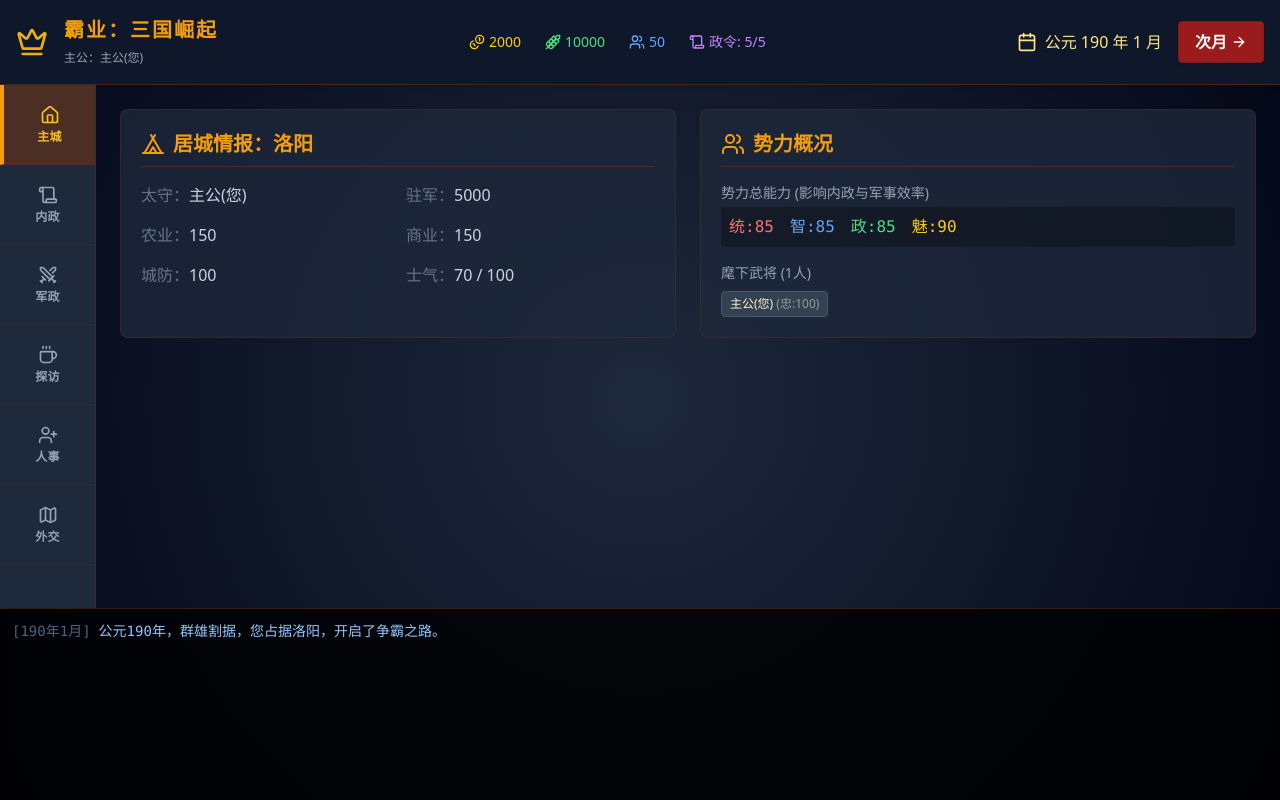
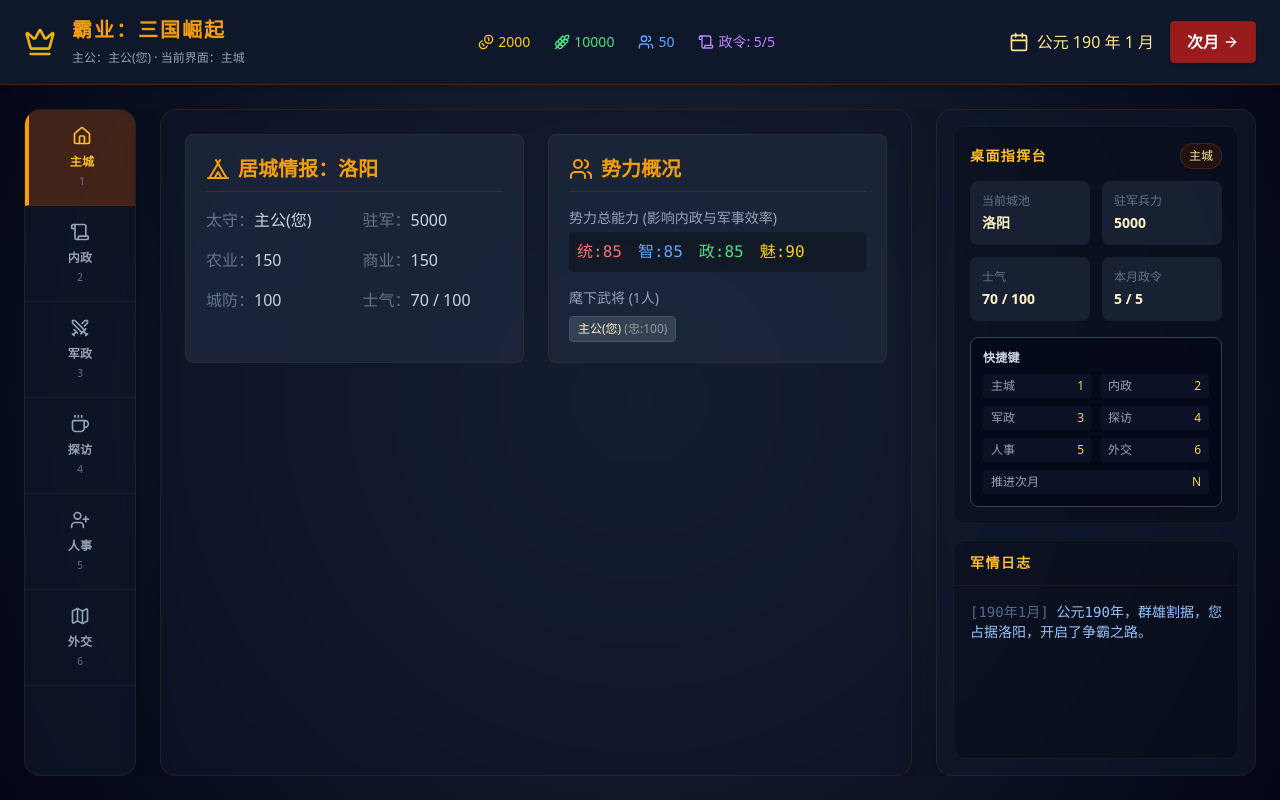
Before and after one commit to onovich/Hegemony, a React (Vite) app: page / in a window 1280 px wide. Built offline with nearby package versions, Linux system fonts and the light colour scheme.

Commit message:
feat: adapt gameplay layout for desktop

```diff
--- a/origin/App.jsx
+++ b/origin/App.jsx
@@ -4,6 +4,15 @@ import {
     Map, Scroll, Calendar, Home, Coffee, ShoppingBag,
     Tent, Flag, ArrowRight, MessageSquareWarning, Crown
 } from 'lucide-react';
+
+const TAB_ITEMS = [
+    { id: 'HOME', icon: Home, label: '主城', shortcut: '1' },
+    { id: 'COUNCIL', icon: Scroll, label: '内政', shortcut: '2' },
+    { id: 'ARMY', icon: Swords, label: '军政', shortcut: '3' },
+    { id: 'TOWN', icon: Coffee, label: '探访', shortcut: '4' },
+    { id: 'PERSONNEL', icon: UserPlus, label: '人事', shortcut: '5' },
+    { id: 'DIPLOMACY', icon: Map, label: '外交', shortcut: '6' },
+];
 
 // --- Initial Data ---
 const INITIAL_DATE = { year: 190, month: 1 };
@@ -67,6 +76,7 @@ export default function App() {
     const [inventory, setInventory] = useState([]);
     const [logs, setLogs] = useState([{ id: 0, text: '公元190年，群雄割据，您占据洛阳，开启了争霸之路。', type: 'system' }]);
     const [activeTab, setActiveTab] = useState('HOME');
+    const [isDesktop, setIsDesktop] = useState(false);
     const logsEndRef = useRef(null);
 
     // Auto-scroll logs
@@ -75,6 +85,21 @@ export default function App() {
             logsEndRef.current.scrollIntoView({ behavior: 'smooth' });
         }
     }, [logs]);
+
+    useEffect(() => {
+        const mediaQuery = window.matchMedia('(min-width: 1024px)');
+        const syncViewport = (event) => setIsDesktop(event.matches);
+
+        setIsDesktop(mediaQuery.matches);
+
+        if (typeof mediaQuery.addEventListener === 'function') {
+            mediaQuery.addEventListener('change', syncViewport);
+            return () => mediaQuery.removeEventListener('change', syncViewport);
+        }
+
+        mediaQuery.addListener(syncViewport);
+        return () => mediaQuery.removeListener(syncViewport);
+    }, []);
 
     // --- Helpers ---
     const addLog = (text, type = 'normal') => {
@@ -92,6 +117,7 @@ export default function App() {
 
     const getPlayerOfficers = () => officers.filter(o => o.faction === 'player');
     const getPlayerCity = () => Object.values(cities).find(c => c.owner === 'player');
+    const activeTabLabel = TAB_ITEMS.find(item => item.id === activeTab)?.label ?? '主城';
 
     // Calculate total stats for player
     const getTotalStats = () => {
@@ -170,6 +196,39 @@ export default function App() {
             alert("恭喜您，一统天下！");
         }
     };
+
+    useEffect(() => {
+        if (!isDesktop) return;
+
+        const handleKeydown = (event) => {
+            const target = event.target;
+            const isEditable = target instanceof HTMLElement && (
+                target.tagName === 'INPUT' ||
+                target.tagName === 'TEXTAREA' ||
+                target.tagName === 'SELECT' ||
+                target.isContentEditable
+            );
+
+            if (isEditable || event.metaKey || event.ctrlKey || event.altKey) {
+                return;
+            }
+
+            const tabMatch = TAB_ITEMS.find(item => item.shortcut === event.key);
+            if (tabMatch) {
+                event.preventDefault();
+                setActiveTab(tabMatch.id);
+                return;
+            }
+
+            if (event.key === 'n' || event.key === 'N') {
+                event.preventDefault();
+                nextMonth();
+            }
+        };
+
+        window.addEventListener('keydown', handleKeydown);
+        return () => window.removeEventListener('keydown', handleKeydown);
+    }, [isDesktop, activeTab, date, ap, resources, cities, factions, officers, inventory, logs]);
 
     // 2. Exploration (民间探访)
     const exploreLocation = (location) => {
@@ -443,12 +502,13 @@ export default function App() {
     // --- Sub-Components (Renderers) ---
 
     const renderHeader = () => (
-        <div className="bg-slate-900 border-b border-amber-900/50 p-4 flex flex-wrap justify-between items-center text-amber-50 shadow-md">
+        <div className="bg-slate-900 border-b border-amber-900/50 p-4 lg:px-6 text-amber-50 shadow-md">
+            <div className="mx-auto flex max-w-7xl flex-wrap items-center justify-between gap-4">
             <div className="flex items-center space-x-4">
                 <Crown className="w-8 h-8 text-yellow-500" />
                 <div>
                     <h1 className="text-xl font-bold tracking-widest text-amber-500">霸业：三国崛起</h1>
-                    <span className="text-xs text-slate-400">主公：{officers.find(o=>o.id==='player_ruler')?.name}</span>
+                    <span className="text-xs text-slate-400">主公：{officers.find(o=>o.id==='player_ruler')?.name}{isDesktop ? ` · 当前界面：${activeTabLabel}` : ''}</span>
                 </div>
             </div>
             <div className="flex space-x-6 text-sm font-medium mt-2 sm:mt-0">
@@ -467,36 +527,33 @@ export default function App() {
                 </button>
             </div>
             </div>
+        </div>
     );
 
     const renderNav = () => {
-        const navItems = [
-            { id: 'HOME', icon: <Home className="w-5 h-5"/>, label: '主城' },
-            { id: 'COUNCIL', icon: <Scroll className="w-5 h-5"/>, label: '内政' },
-            { id: 'ARMY', icon: <Swords className="w-5 h-5"/>, label: '军政' },
-            { id: 'TOWN', icon: <Coffee className="w-5 h-5"/>, label: '探访' },
-            { id: 'PERSONNEL', icon: <UserPlus className="w-5 h-5"/>, label: '人事' },
-            { id: 'DIPLOMACY', icon: <Map className="w-5 h-5"/>, label: '外交' },
-        ];
+        return (
+            <div className="w-24 bg-slate-800 flex flex-col border-r border-amber-900/30 flex-shrink-0 lg:w-28 lg:rounded-2xl lg:border lg:border-amber-900/30 lg:bg-slate-900/70 lg:shadow-2xl lg:backdrop-blur-sm lg:overflow-hidden">
+                {TAB_ITEMS.map(item => {
+                    const Icon = item.icon;
 
                     return (
-            <div className="w-24 bg-slate-800 flex flex-col border-r border-amber-900/30 flex-shrink-0">
-                {navItems.map(item => (
                     <button
                         key={item.id}
                         onClick={() => setActiveTab(item.id)}
-                        className={`flex flex-col items-center justify-center p-4 h-20 transition-colors border-b border-amber-900/20 ${activeTab === item.id ? 'bg-amber-900/50 text-amber-400 border-l-4 border-l-amber-500' : 'text-slate-400 hover:bg-slate-700 hover:text-amber-200'}`}
+                        title={isDesktop ? `${item.label} (${item.shortcut})` : item.label}
+                        className={`flex flex-col items-center justify-center p-4 h-20 transition-colors border-b border-amber-900/20 focus:outline-none focus-visible:ring-2 focus-visible:ring-amber-400/60 ${activeTab === item.id ? 'bg-amber-900/50 text-amber-400 border-l-4 border-l-amber-500' : 'text-slate-400 hover:bg-slate-700 hover:text-amber-200'} ${isDesktop ? 'lg:h-24 lg:gap-1' : ''}`}
                     >
-                        {item.icon}
+                        <Icon className="w-5 h-5 lg:w-6 lg:h-6"/>
                         <span className="text-xs mt-1 font-bold tracking-wide">{item.label}</span>
+                        {isDesktop && <span className="text-[10px] text-slate-500">{item.shortcut}</span>}
                     </button>
-                ))}
+                )})}
             </div>
         );
     };
 
-    const renderLog = () => (
-        <div className="h-48 bg-black/80 border-t border-amber-900/50 p-3 overflow-y-auto font-mono text-sm shadow-inner shrink-0">
+    const renderLog = (className = 'h-48 bg-black/80 border-t border-amber-900/50 p-3 overflow-y-auto font-mono text-sm shadow-inner shrink-0') => (
+        <div className={className}>
             {logs.map((log) => (
                 <div key={log.id} className={`mb-1 ${log.type === 'error' ? 'text-red-400' : log.type === 'success' ? 'text-green-400' : log.type === 'warning' ? 'text-yellow-400' : log.type === 'system' ? 'text-blue-300' : 'text-slate-300'}`}>
                     <span className="opacity-50 mr-2">[{date.year}年{date.month}月]</span>
@@ -506,6 +563,59 @@ export default function App() {
             <div ref={logsEndRef} />
         </div>
     );
+
+    const renderDesktopSidebar = () => {
+        const myCity = getPlayerCity();
+
+        return (
+            <aside className="hidden lg:flex lg:w-[320px] lg:flex-col lg:gap-4 lg:overflow-hidden lg:rounded-2xl lg:border lg:border-amber-900/30 lg:bg-slate-900/70 lg:p-4 lg:shadow-2xl lg:backdrop-blur-sm">
+                <div className="rounded-xl border border-amber-900/20 bg-black/20 p-4">
+                    <div className="mb-3 flex items-center justify-between">
+                        <h2 className="text-sm font-bold tracking-widest text-amber-400">桌面指挥台</h2>
+                        <span className="rounded-full border border-amber-800/40 bg-amber-950/40 px-2 py-1 text-xs text-amber-200">{activeTabLabel}</span>
+                    </div>
+                    <div className="grid grid-cols-2 gap-3 text-sm text-slate-300">
+                        <div className="rounded-lg bg-slate-800/70 p-3">
+                            <div className="text-xs text-slate-500">当前城池</div>
+                            <div className="mt-1 font-bold text-amber-100">{myCity.name}</div>
+                        </div>
+                        <div className="rounded-lg bg-slate-800/70 p-3">
+                            <div className="text-xs text-slate-500">驻军兵力</div>
+                            <div className="mt-1 font-bold text-amber-100">{myCity.troops}</div>
+                        </div>
+                        <div className="rounded-lg bg-slate-800/70 p-3">
+                            <div className="text-xs text-slate-500">士气</div>
+                            <div className="mt-1 font-bold text-amber-100">{myCity.morale} / 100</div>
+                        </div>
+                        <div className="rounded-lg bg-slate-800/70 p-3">
+                            <div className="text-xs text-slate-500">本月政令</div>
+                            <div className="mt-1 font-bold text-amber-100">{ap} / {MAX_AP}</div>
+                        </div>
+                    </div>
+                    <div className="mt-4 rounded-lg border border-slate-700 bg-slate-950/60 p-3 text-xs text-slate-400">
+                        <div className="mb-2 font-bold tracking-wide text-slate-300">快捷键</div>
+                        <div className="grid grid-cols-2 gap-2">
+                            {TAB_ITEMS.map(item => (
+                                <div key={item.id} className="flex items-center justify-between rounded bg-slate-900/70 px-2 py-1">
+                                    <span>{item.label}</span>
+                                    <span className="text-amber-300">{item.shortcut}</span>
+                                </div>
+                            ))}
+                            <div className="col-span-2 flex items-center justify-between rounded bg-slate-900/70 px-2 py-1">
+                                <span>推进次月</span>
+                                <span className="text-amber-300">N</span>
+                            </div>
+                        </div>
+                    </div>
+                </div>
+
+                <div className="min-h-0 flex-1 overflow-hidden rounded-xl border border-amber-900/20 bg-black/20">
+                    <div className="border-b border-amber-900/20 px-4 py-3 text-sm font-bold tracking-widest text-amber-400">军情日志</div>
+                    {renderLog('h-full overflow-y-auto p-4 font-mono text-sm')}
+                </div>
+            </aside>
+        );
+    };
 
     // --- Tab Contents ---
 
@@ -665,32 +775,35 @@ export default function App() {
             <p className="text-center text-slate-400 mb-8 text-sm">微服私访，体察民情，或许会有意想不到的收获。(每次消耗 1 政令)</p>
 
             <div className="grid grid-cols-1 md:grid-cols-3 gap-6">
-                <div
+                <button
+                    type="button"
                     onClick={() => exploreLocation('tavern')}
-                    className="bg-slate-800 hover:bg-slate-700 cursor-pointer p-8 rounded-lg border-2 border-amber-900/30 text-center transition flex flex-col items-center justify-center h-64 shadow-lg group"
+                    className="bg-slate-800 hover:bg-slate-700 cursor-pointer p-8 rounded-lg border-2 border-amber-900/30 text-center transition flex flex-col items-center justify-center h-64 shadow-lg group focus:outline-none focus-visible:ring-2 focus-visible:ring-amber-400/60"
                 >
                     <Coffee className="w-16 h-16 text-amber-600 mb-4 group-hover:scale-110 transition-transform"/>
                     <h3 className="text-xl text-amber-100 font-bold mb-2">酒馆</h3>
                     <p className="text-slate-400 text-sm">鱼龙混杂之地。可打听情报，或结识在野的名士武将。</p>
-                </div>
+                </button>
 
-                <div
+                <button
+                    type="button"
                     onClick={() => exploreLocation('market')}
-                    className="bg-slate-800 hover:bg-slate-700 cursor-pointer p-8 rounded-lg border-2 border-amber-900/30 text-center transition flex flex-col items-center justify-center h-64 shadow-lg group"
+                    className="bg-slate-800 hover:bg-slate-700 cursor-pointer p-8 rounded-lg border-2 border-amber-900/30 text-center transition flex flex-col items-center justify-center h-64 shadow-lg group focus:outline-none focus-visible:ring-2 focus-visible:ring-amber-400/60"
                 >
                     <ShoppingBag className="w-16 h-16 text-yellow-600 mb-4 group-hover:scale-110 transition-transform"/>
                     <h3 className="text-xl text-amber-100 font-bold mb-2">市集</h3>
                     <p className="text-slate-400 text-sm">商贾云集。巡视可获得额外税收，偶尔能淘到稀世珍宝。</p>
-                </div>
+                </button>
 
-                <div
+                <button
+                    type="button"
                     onClick={() => exploreLocation('street')}
-                    className="bg-slate-800 hover:bg-slate-700 cursor-pointer p-8 rounded-lg border-2 border-amber-900/30 text-center transition flex flex-col items-center justify-center h-64 shadow-lg group"
+                    className="bg-slate-800 hover:bg-slate-700 cursor-pointer p-8 rounded-lg border-2 border-amber-900/30 text-center transition flex flex-col items-center justify-center h-64 shadow-lg group focus:outline-none focus-visible:ring-2 focus-visible:ring-amber-400/60"
                 >
                     <Users className="w-16 h-16 text-blue-500 mb-4 group-hover:scale-110 transition-transform"/>
                     <h3 className="text-xl text-amber-100 font-bold mb-2">街道</h3>
                     <p className="text-slate-400 text-sm">安抚百姓，倾听民声。可提升民心，或获得富商的粮草捐赠。</p>
-                </div>
+                </button>
             </div>
 
             {/* Inventory Display */}
@@ -825,12 +938,13 @@ export default function App() {
         <div className="min-h-screen bg-slate-950 flex flex-col font-sans select-none" style={{ backgroundImage: 'radial-gradient(circle at center, #1e293b 0%, #020617 100%)' }}>
             {renderHeader()}
 
-            <div className="flex flex-1 overflow-hidden">
+            <div className="flex flex-1 overflow-hidden lg:px-6 lg:py-6">
+                <div className="flex flex-1 overflow-hidden lg:mx-auto lg:max-w-7xl lg:gap-6">
                     {renderNav()}
 
-                <main className="flex-1 flex flex-col relative overflow-y-auto">
+                    <main className="flex-1 flex flex-col relative overflow-y-auto lg:rounded-2xl lg:border lg:border-amber-900/30 lg:bg-slate-900/60 lg:shadow-2xl lg:backdrop-blur-sm">
                         {/* View Switcher */}
-                    <div className="flex-1 pb-4">
+                        <div className="flex-1 pb-4 lg:pb-6">
                             {activeTab === 'HOME' && renderHome()}
                             {activeTab === 'COUNCIL' && renderCouncil()}
                             {activeTab === 'ARMY' && renderArmy()}
@@ -839,10 +953,15 @@ export default function App() {
                             {activeTab === 'DIPLOMACY' && renderDiplomacy()}
                         </div>
                     </main>
+
+                    {renderDesktopSidebar()}
+                </div>
             </div>
 
             {/* Bottom Log */}
+            <div className="lg:hidden">
                 {renderLog()}
+            </div>
         </div>
     );
 }
```
Lines whose indentation alone changed are shown as unchanged.
